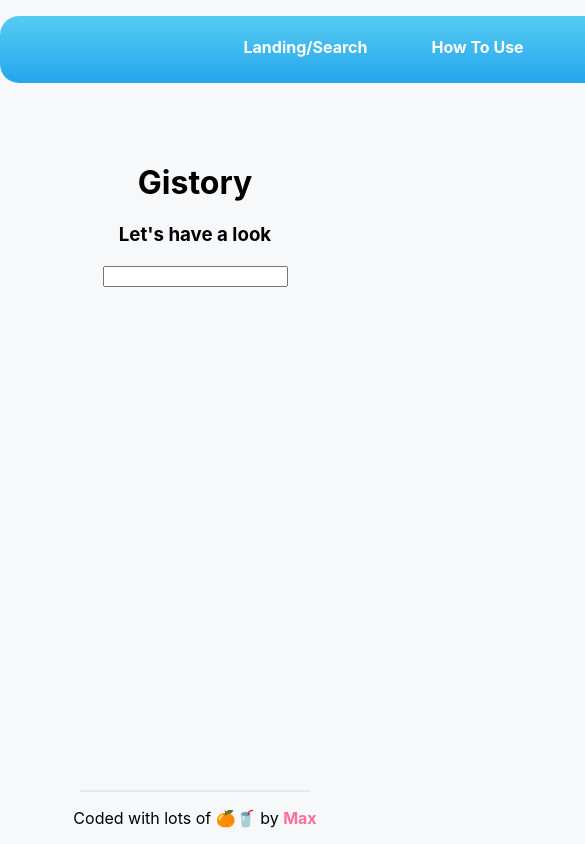
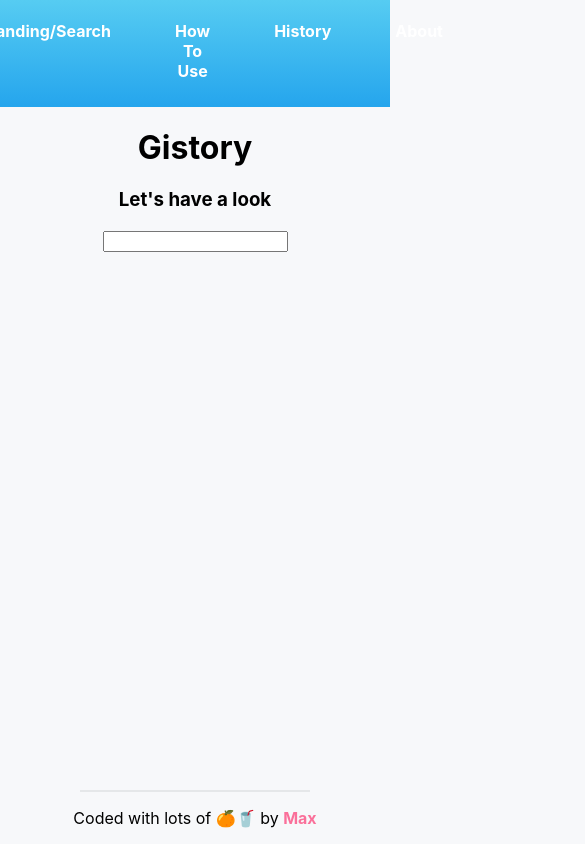
Before and after one commit to Bluuax/gistory, a React (Create React App) app: page / in a window 390 px wide. Shown: the top 844 px of the page, 585 px wide, since content can reach past the window. Built offline with nearby package versions, Linux system fonts and the light colour scheme.

Commit message:
Update Header.css

```diff
--- a/src/Header.css
+++ b/src/Header.css
@@ -6,10 +6,25 @@
   border-radius: 1.2rem;
 }
 
+@media (max-width: 1000px) {
+  .Header {
+    margin: 0;
+    width: 100%;
+    border-radius: 0;
+  }
+}
+
+@media (max-width: 630px) {
+  .Header {
+    margin: 0;
+    width: 100%;
+    border-radius: 0;
+  }
+}
+
 .Header-container {
   display: flex;
   justify-content: center;
-  flex-wrap: wrap;
   list-style-type: none;
 }
 
```
